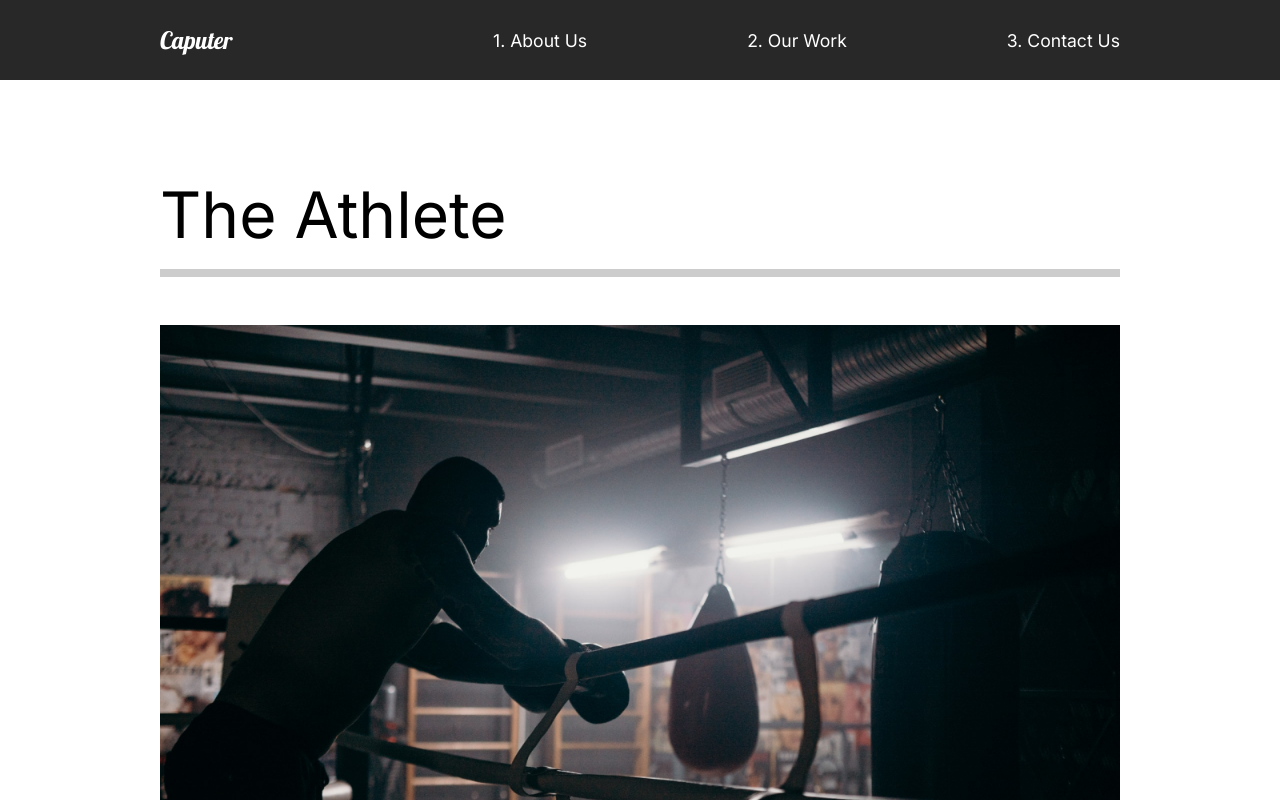
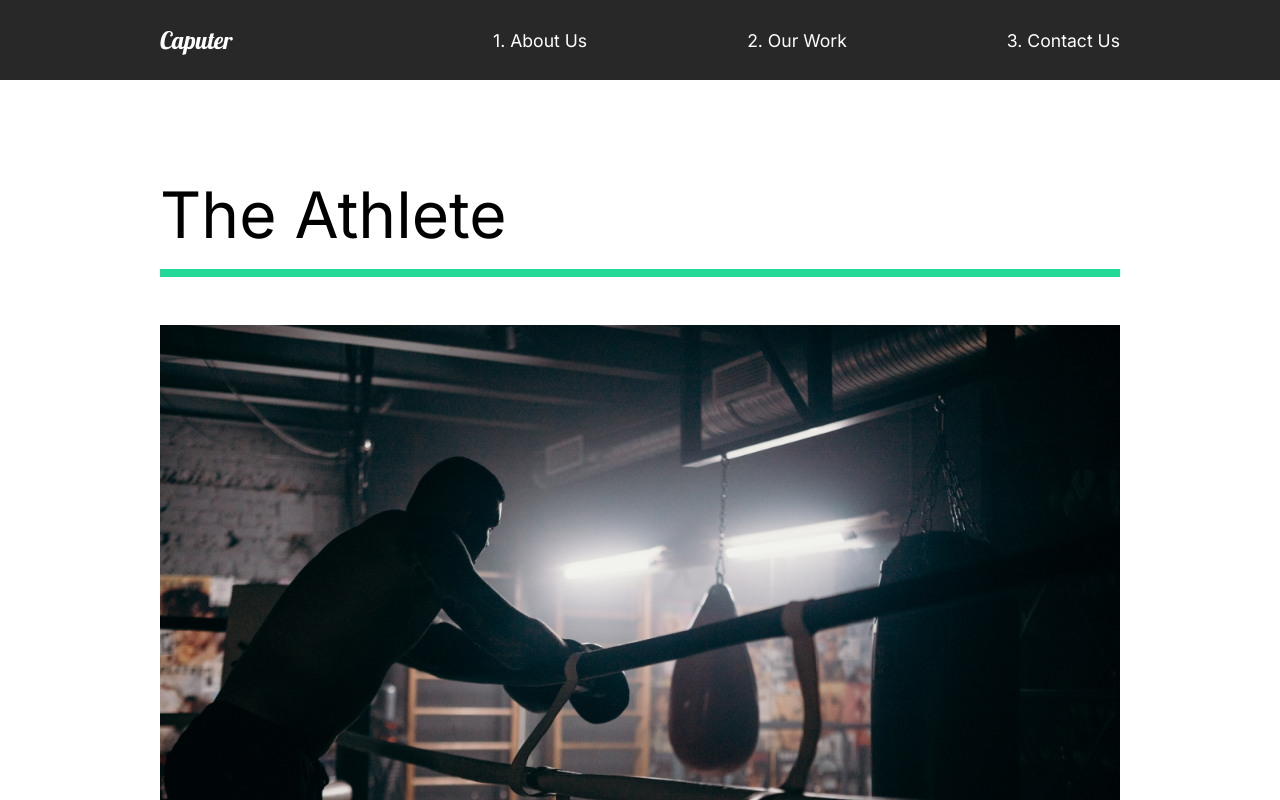
Before and after one commit to petarstojkovic92/capture, a React (Create React App) app: page /work in a window 1280 px wide. Shown: the top 800 px of the page. Built offline with nearby package versions, Linux system fonts and the light colour scheme.

Commit message:
13. Our Work Animation

```diff
--- a/src/animation.js
+++ b/src/animation.js
@@ -8,7 +8,7 @@
     opacity: 1,
     y: 0,
     transition: {
-      duration: 1,
+      duration: 0.5,
       when: "beforeChildren",
       staggerChildren: 0.25,
     },
@@ -16,7 +16,6 @@
 
   exit: {
     opacity: 0,
-    y: 300,
     transition: {
       duration: 0.25,
     },
@@ -57,3 +56,28 @@
     transition: { duration: 0.75, ease: "easeOut" },
   },
 };
+
+export const lineAnimation = {
+  hidden: { width: "0%" },
+
+  show: { width: "100%", transition: { duration: 1 } },
+};
+
+export const slider = {
+  hidden: { x: "-130%", skew: "45deg" },
+
+  show: {
+    x: "100%",
+    skew: "0deg",
+    transition: { duration: 1, ease: "easeOut" },
+  },
+};
+
+export const sliderContainer = {
+  hidden: { opacity: 1 },
+
+  show: {
+    opacity: 1,
+    transition: { staggerChildren: 0.15, ease: "easeOut" },
+  },
+};
--- a/src/components/AboutSection.js
+++ b/src/components/AboutSection.js
@@ -1,15 +1,11 @@
 import React from "react";
-
 // Import images
 import home1 from "../img/home1.png";
-
 // Importing Styled
 import { About, Description, Hide, Image } from "../styles";
-
 // Framer Motion
 import { motion } from "framer-motion";
 import { titleAnimation, fade, photoAnimation } from "../animation";
-
 // Importing components
 import Wave from "./Wave";
 
--- a/src/components/FaqSection.js
+++ b/src/components/FaqSection.js
@@ -1,5 +1,4 @@
 import React from "react";
-
 // Importing Styled
 import styled from "styled-components";
 import { About } from "../styles";
--- a/src/components/Nav.js
+++ b/src/components/Nav.js
@@ -1,7 +1,6 @@
 import React from "react";
 import { NavLink } from "react-router-dom";
 import styled from "styled-components";
-
 // Router
 import { Link } from "react-router-dom";
 
--- a/src/components/ServicesSection.js
+++ b/src/components/ServicesSection.js
@@ -1,14 +1,11 @@
 import React from "react";
-
 // Importing icons
 import clock from "../img/clock.svg";
 import diaphragm from "../img/diaphragm.svg";
 import money from "../img/money.svg";
 import teamwork from "../img/teamwork.svg";
-
 // Importing images
 import home2 from "../img/home2.png";
-
 // Importing Styled
 import styled from "styled-components";
 import { About, Description, Image } from "../styles";
--- a/src/components/Wave.js
+++ b/src/components/Wave.js
@@ -1,8 +1,6 @@
 import React from "react";
-
 // Importing Styled
 import styled from "styled-components";
-
 // Framer Motion
 import { motion } from "framer-motion";
 
--- a/src/pages/AboutUs.js
+++ b/src/pages/AboutUs.js
@@ -1,10 +1,8 @@
 import React from "react";
-
 // Importing components
 import AboutSection from "../components/AboutSection";
 import ServicesSection from "../components/ServicesSection";
 import FaqSection from "../components/FaqSection";
-
 // Animations
 import { motion } from "framer-motion";
 import { pageAnimation } from "../animation";
--- a/src/pages/ContactUs.js
+++ b/src/pages/ContactUs.js
@@ -1,5 +1,4 @@
 import React from "react";
-
 // Animations
 import { motion } from "framer-motion";
 import { pageAnimation } from "../animation";
--- a/src/pages/MovieDatail.js
+++ b/src/pages/MovieDatail.js
@@ -1,8 +1,10 @@
 import React, { useState, useEffect } from "react";
+// Importing styled
 import styled from "styled-components";
+// Importing router
 import { useHistory } from "react-router-dom";
+// Importing state
 import { MovieState } from "../movieState";
-
 // Animations
 import { motion } from "framer-motion";
 import { pageAnimation } from "../animation";
--- a/src/pages/OurWork.js
+++ b/src/pages/OurWork.js
@@ -1,15 +1,20 @@
 import React from "react";
 import styled from "styled-components";
 import { Link } from "react-router-dom";
-
 // Images
 import athlete from "../img/athlete-small.png";
 import theracer from "../img/theracer-small.png";
 import goodtimes from "../img/goodtimes-small.png";
-
 // Animations
 import { motion } from "framer-motion";
-import { pageAnimation } from "../animation";
+import {
+  pageAnimation,
+  photoAnimation,
+  fade,
+  lineAnimation,
+  slider,
+  sliderContainer,
+} from "../animation";
 
 const OurWork = () => {
   return (
@@ -20,11 +25,20 @@
       animate='show'
       exit='exit'
     >
+      <motion.div variants={sliderContainer}>
+        <Frame1 variants={slider}></Frame1>
+        <Frame2 variants={slider}></Frame2>
+        <Frame3 variants={slider}></Frame3>
+        <Frame4 variants={slider}></Frame4>
+      </motion.div>
       <Movie>
-        <h2>The Athlete</h2>
-        <div className='line'></div>
+        <motion.h2 variants={fade}>The Athlete</motion.h2>
+        <motion.div variants={lineAnimation} className='line'></motion.div>
+
         <Link to='/work/the-athlete'>
-          <img src={athlete} alt='Athlete' />
+          <Hide>
+            <motion.img variants={photoAnimation} src={athlete} alt='Athlete' />
+          </Hide>
         </Link>
       </Movie>
       <Movie>
@@ -60,7 +74,7 @@
 
   .line {
     height: 0.5rem;
-    background: #cccccc;
+    background: #23d997;
     margin-bottom: 3rem;
   }
 
@@ -71,4 +85,31 @@
   }
 `;
 
+const Hide = styled.div`
+  overflow: hidden;
+`;
+
+// Frame animation
+const Frame1 = styled(motion.div)`
+  position: fixed;
+  left: 0;
+  top: 10%;
+  width: 100%;
+  height: 100vh;
+  background: #fffebf;
+  z-index: 2;
+`;
+
+const Frame2 = styled(Frame1)`
+  background: #ff8efb;
+`;
+
+const Frame3 = styled(Frame1)`
+  background: #8ed2ff;
+`;
+
+const Frame4 = styled(Frame1)`
+  background: #8effa0;
+`;
+
 export default OurWork;
```
Also changed, not shown: 1 other file (tests, documents, lock files or other folders).
